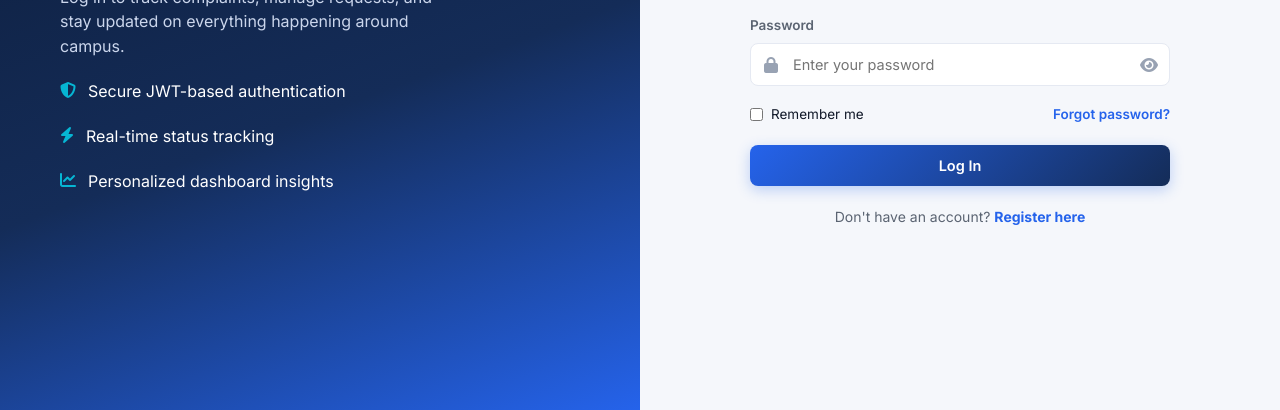
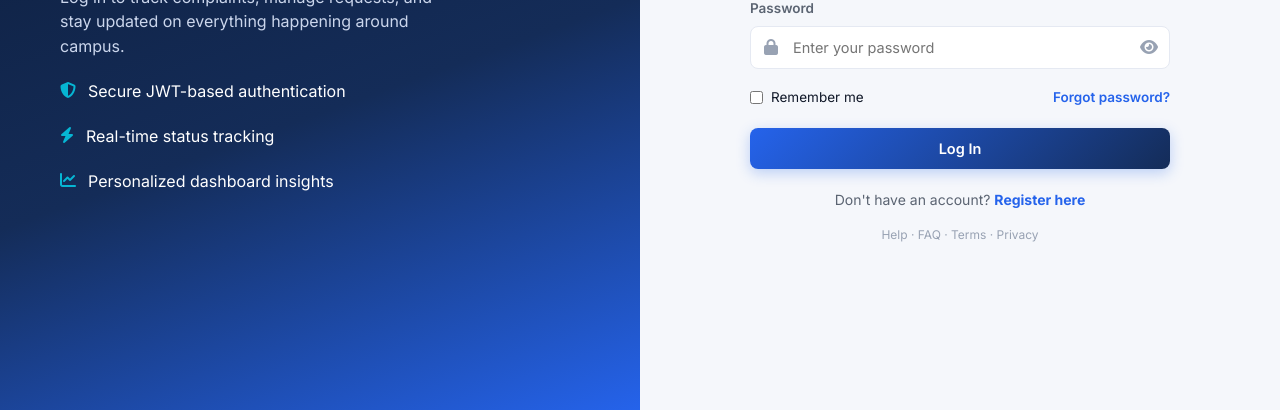
Before and after one commit to veddeorukhkar/CampusConnect, a plain HTML site: page frontend/login.html in a window 1280 px wide. Shown: the part 390-800 px from the top of the page. Drawn offline with Linux system fonts and the light colour scheme.

Commit message:
Added help/faq/terms/privacy links to login and register pages

```diff
--- a/frontend/login.html
+++ b/frontend/login.html
@@ -51,6 +51,9 @@
       </form>
 
       <p class="auth-footer-link">Don't have an account? <a href="register.html" style="color:var(--blue-600); font-weight:700;">Register here</a></p>
+            <p class="text-center text-muted" style="font-size:12px; margin-top:16px;">
+        <a href="help.html" class="text-muted">Help</a> · <a href="faq.html" class="text-muted">FAQ</a> · <a href="terms.html" class="text-muted">Terms</a> · <a href="privacy.html" class="text-muted">Privacy</a>
+      </p>
     </div>
   </div>
 </div>
```
Also changed, not shown: frontend/register.html (+3 -0 lines).
